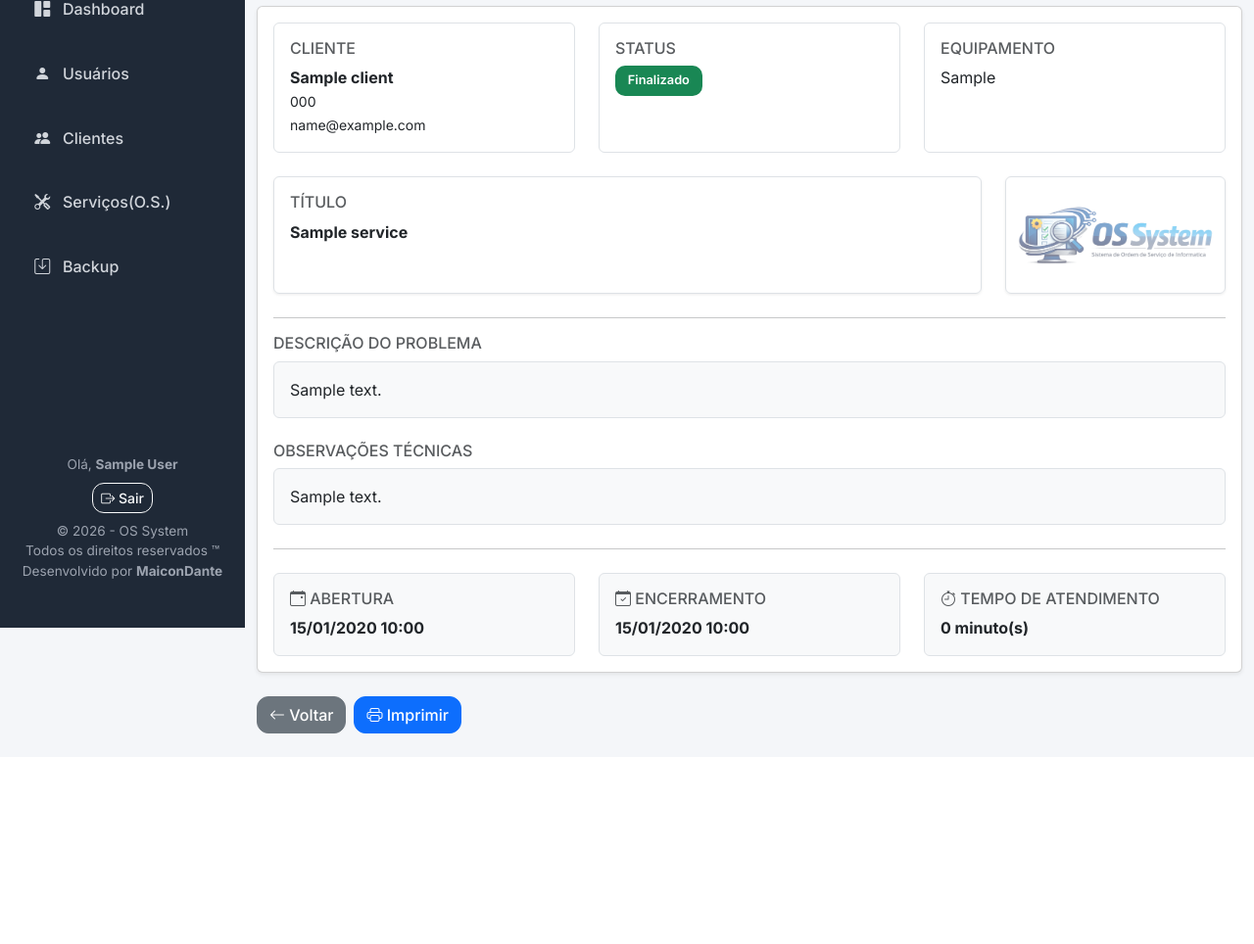
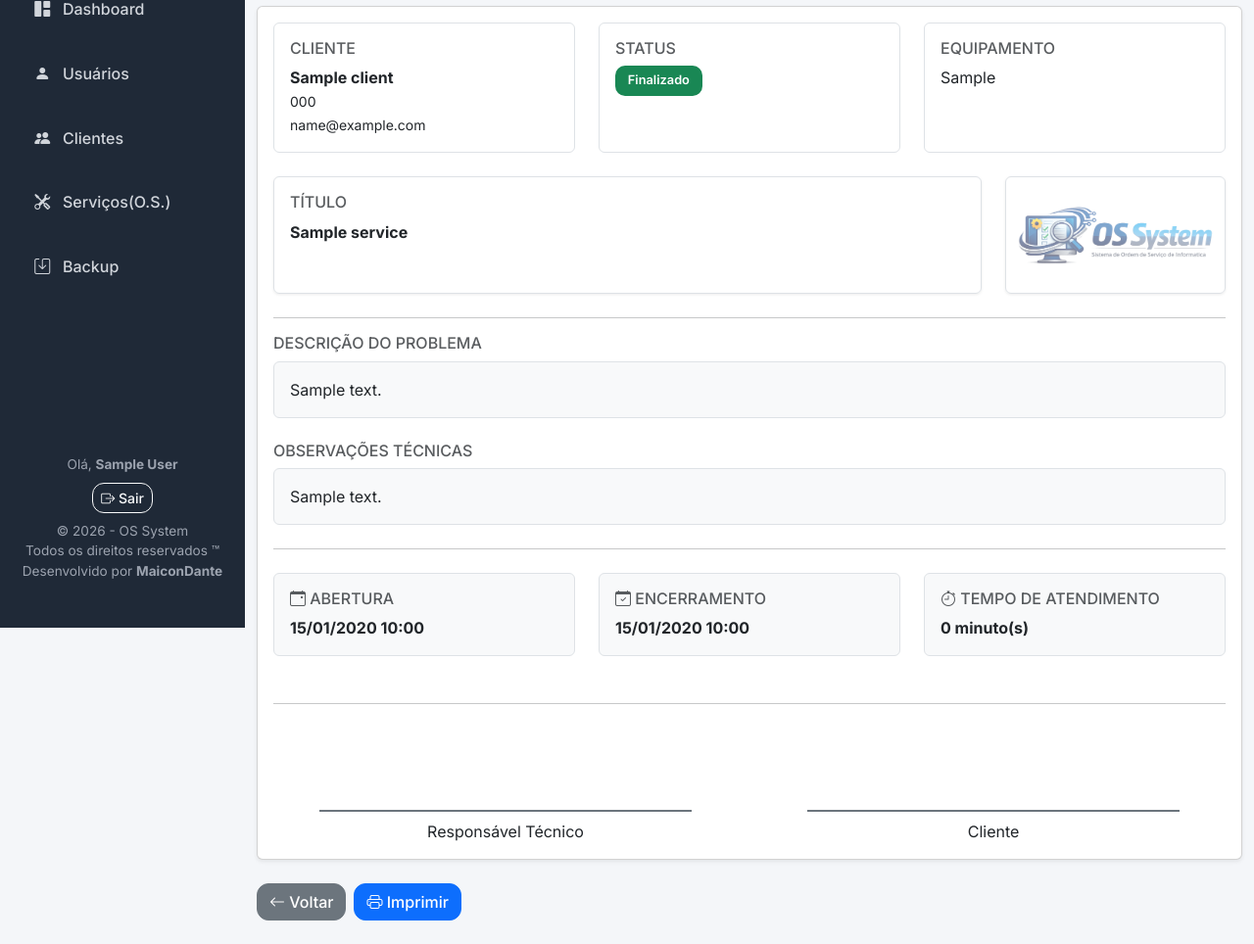
Before and after one commit to MaiconDante/os_system, a Flask app: page /orders/1 in a window 1280 px wide. Shown: the part 159-1123 px from the top of the page at 98% size. Before the commit the page ends 908 px from the top, so only its background shows below. Run offline with Flask 3, Linux system fonts and the light colour scheme; a user stored in the database is signed in; tables that the repository leaves empty hold one stand-in row (values such as "Sample post").

Commit message:
feat: Adiciona área de assinaturas na ordem de serviço.

```diff
--- a/app/static/css/style.css
+++ b/app/static/css/style.css
@@ -413,3 +413,17 @@ body {
 .os-date-card:hover {
     transform: translateY(-2px);
 }
+
+.signature-line {
+
+    border-top: 2px solid #6c757d;
+
+    margin-top: 60px;
+
+    width: 80%;
+
+    margin-left: auto;
+
+    margin-right: auto;
+
+}
--- a/app/templates/orders/details.html
+++ b/app/templates/orders/details.html
@@ -251,6 +251,32 @@ Detalhes da Ordem de Serviço
 
         </div>
 
+        <hr class="my-5">
+
+        <div class="row text-center">
+
+            <div class="col-md-6">
+
+                <div class="signature-line"></div>
+
+                <p class="mt-2 mb-0">
+                    Responsável Técnico
+                </p>
+
+            </div>
+
+            <div class="col-md-6">
+
+                <div class="signature-line"></div>
+
+                <p class="mt-2 mb-0">
+                    Cliente
+                </p>
+
+            </div>
+
+        </div>
+
     </div>
 
 </div>
```
